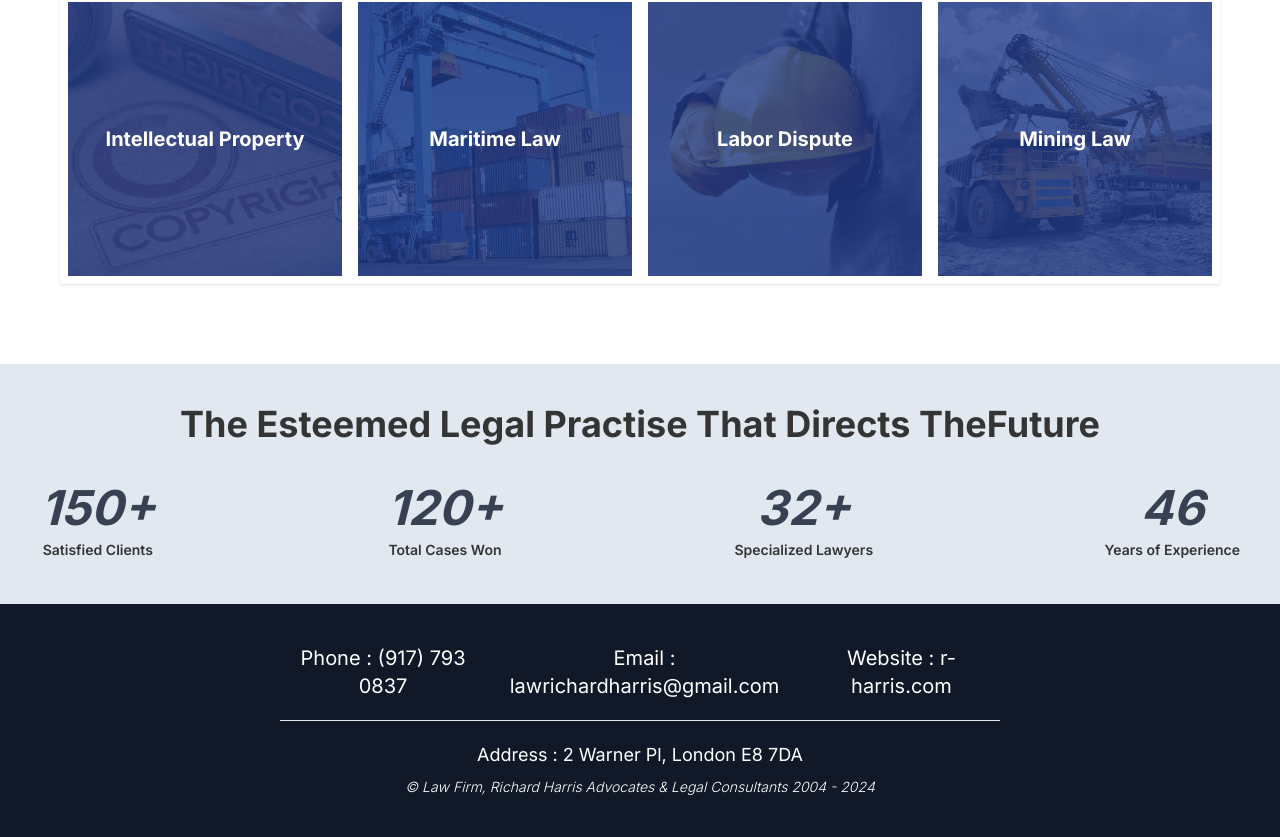
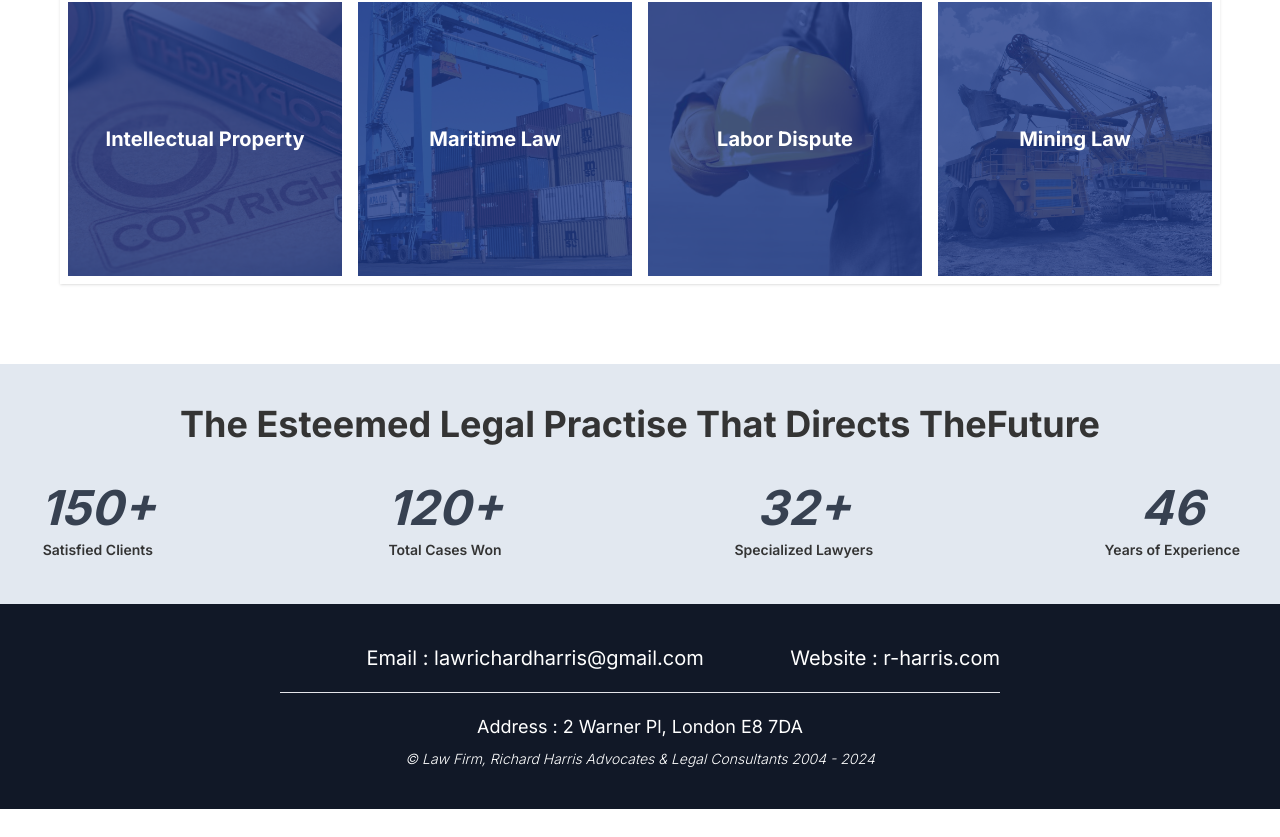
Before and after one commit to DKing-code/r-harris, a Next.js app: page / in a window 1280 px wide. Shown: the part 2174-3011 px from the top of the page. After the commit the page ends 2983 px from the top, so only its background shows below. Built offline with nearby package versions, Linux system fonts and the light colour scheme.

Commit message:
contact Footer removed

```diff
--- a/app/components/Footer.jsx
+++ b/app/components/Footer.jsx
@@ -7,7 +7,7 @@ function Footer() {
         {/* contacts and emails */}
         <div className='md:flex justify-between md:text-xl text-lg text-center'>
           <div>
-            <p className=''>Phone : (917) 793 0837</p>
+{/*             <p className=''>Phone : (917) 793 0837</p> */}
           </div>
           <div>
             <p>Email : lawrichardharris@gmail.com</p>
```
